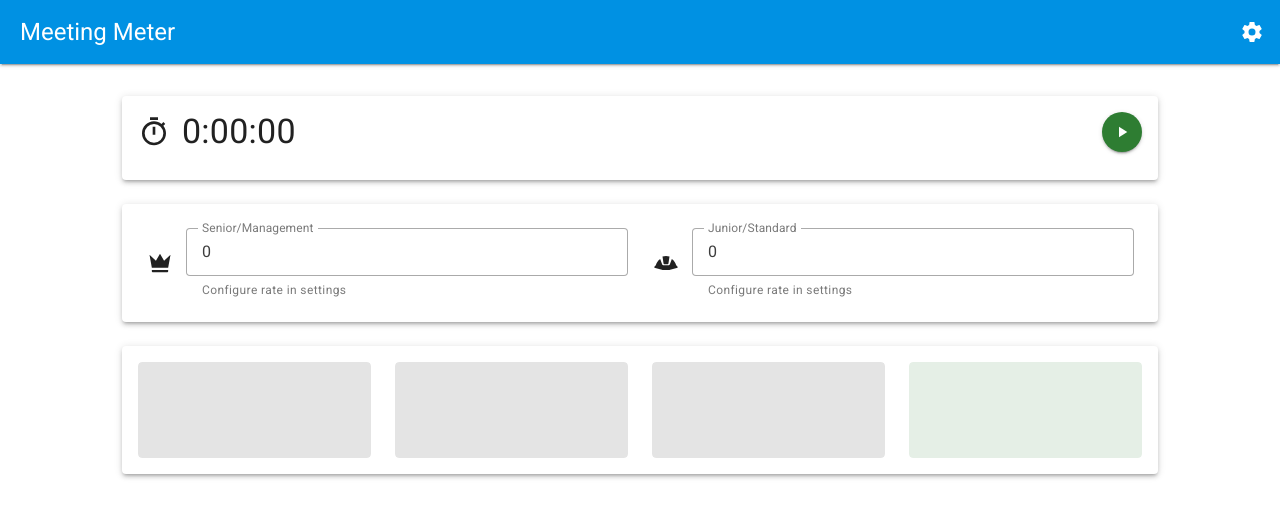
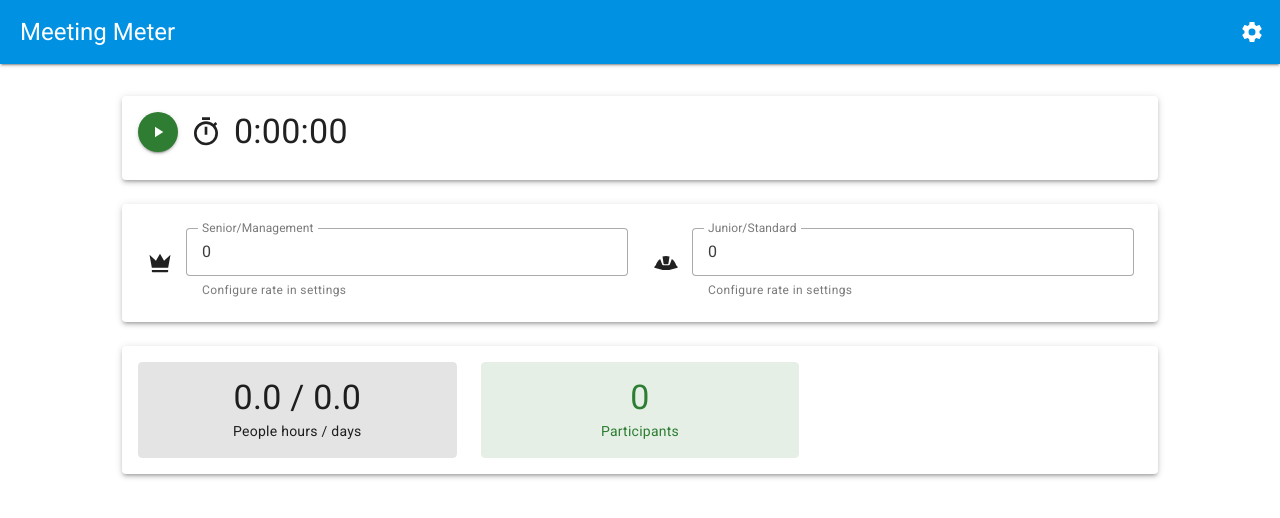
Before and after one commit to entorb/meeting-meter, a Vue app: page / in a window 1280 px wide. Shown: the top 518 px of the page. Built offline with nearby package versions, Linux system fonts and the light colour scheme.

Commit message:
Reorder HomePage and fix color issues

```diff
--- a/src/pages/HomePage.vue
+++ b/src/pages/HomePage.vue
@@ -30,6 +30,39 @@
                   <v-row align="center" justify="space-between" no-gutters>
                     <v-col cols="auto">
                       <div class="d-flex align-center">
+                        <!-- Timer Controls -->
+                        <div class="mr-3 d-flex align-center">
+                          <v-btn
+                            v-if="!meetingData.startTime"
+                            :color="COLORS.SUCCESS"
+                            size="small"
+                            variant="elevated"
+                            @click="startTimer"
+                            :icon="customIcons['play']"
+                            rounded="xl"
+                            data-cy="start-timer-btn"
+                          />
+                          <v-btn
+                            v-else-if="meetingData.isRunning"
+                            :color="COLORS.WARNING"
+                            size="small"
+                            variant="elevated"
+                            @click="pauseTimer"
+                            :icon="customIcons['pause']"
+                            rounded="xl"
+                            data-cy="pause-timer-btn"
+                          />
+                          <v-btn
+                            v-else
+                            :color="COLORS.ERROR"
+                            size="small"
+                            variant="elevated"
+                            @click="stopTimer"
+                            :icon="customIcons['stop']"
+                            rounded="xl"
+                            data-cy="stop-timer-btn"
+                          />
+                        </div>
                         <v-icon size="32" class="mr-3">{{ customIcons['timer-outline'] }}</v-icon>
                         <div class="text-h4 font-weight-medium" data-cy="timer-display">
                           {{ formatDuration(meetingData.duration) }}
@@ -69,44 +102,6 @@
                             </template>
                           </v-text-field>
                         </div>
-                      </div>
-                    </v-col>
-                    <v-col cols="auto">
-                      <!-- Timer Controls at far right -->
-                      <div>
-                        <!-- Play Button - shown when timer hasn't started -->
-                        <v-btn
-                          v-if="!meetingData.startTime"
-                          :color="COLORS.SUCCESS"
-                          size="small"
-                          variant="elevated"
-                          @click="startTimer"
-                          :icon="customIcons['play']"
-                          rounded="xl"
-                          data-cy="start-timer-btn"
-                        />
-                        <!-- Pause Button - shown when timer is running -->
-                        <v-btn
-                          v-else-if="meetingData.isRunning"
-                          :color="COLORS.WARNING"
-                          size="small"
-                          variant="elevated"
-                          @click="pauseTimer"
-                          :icon="customIcons['pause']"
-                          rounded="xl"
-                          data-cy="pause-timer-btn"
-                        />
-                        <!-- Stop Button - shown when timer is paused -->
-                        <v-btn
-                          v-else
-                          :color="COLORS.ERROR"
-                          size="small"
-                          variant="elevated"
-                          @click="stopTimer"
-                          :icon="customIcons['stop']"
-                          rounded="xl"
-                          data-cy="stop-timer-btn"
-                        />
                       </div>
                     </v-col>
                   </v-row>
@@ -171,11 +166,29 @@
             <v-card elevation="3">
               <v-card-text>
                 <v-row>
-                  <!-- Duration Hours -->
-                  <v-col cols="6" md="3">
+                  <!-- People Hours / People Days -->
+                  <v-col cols="12" md="4">
+                    <!-- :color="COLORS.SECONDARY" -->
                     <v-card
                       variant="tonal"
-                      :color="COLORS.SECONDARY"
+                      class="text-center pa-4 cursor-pointer"
+                      @click="navigateToConfig"
+                    >
+                      <div class="text-h4 font-weight-medium">
+                        {{ calculations.peopleHours.toFixed(1) }} /
+                        {{ calculations.peopleDays.toFixed(1) }}
+                      </div>
+                      <div class="text-body-2 mt-1">People hours / days</div>
+                    </v-card>
+                  </v-col>
+
+                  <!-- Duration Hours and Cost -->
+                  <!-- :color="COLORS.SECONDARY" -->
+                  <v-col cols="12" md="4">
+                    <v-card
+                      variant="tonal"
+                      :color="getEfficiencyColor()"
+                      @click="navigateToConfig"
                       class="text-center pa-4"
                       data-cy="total-participants"
                     >
@@ -186,75 +199,29 @@
                           0
                         "
                       >
-                        <div class="text-h4 font-weight-medium text-white">
+                        <div class="text-h4 font-weight-medium">
                           {{
                             formatCurrency(
                               config.group1HourlyRate * meetingData.group1Participants +
                                 config.group2HourlyRate * meetingData.group2Participants,
                             )
                           }}/h
+
+                          <span v-if="calculations.totalCost > 0">
+                            = {{ formatCurrency(calculations.totalCost) }}
+                          </span>
                         </div>
-                        <div class="text-body-2 text-white mt-1">
+                        <div class="text-body-2 mt-1">
                           {{ meetingData.group1Participants + meetingData.group2Participants }}
                           Participants
                         </div>
                       </div>
                       <div v-else>
-                        <div class="text-h4 font-weight-medium text-white">
+                        <div class="text-h4 font-weight-medium">
                           {{ meetingData.group1Participants + meetingData.group2Participants }}
                         </div>
-                        <div class="text-body-2 text-white mt-1">Participants</div>
+                        <div class="text-body-2 mt-1">Participants</div>
                       </div>
-                    </v-card>
-                  </v-col>
-
-                  <!-- People Hours / People Days -->
-                  <v-col cols="6" md="3">
-                    <v-card
-                      variant="tonal"
-                      :color="COLORS.SECONDARY"
-                      class="text-center pa-4 cursor-pointer"
-                      @click="navigateToConfig"
-                    >
-                      <div class="text-h4 font-weight-medium text-white">
-                        {{ calculations.peopleHours.toFixed(1) }} /
-                        {{ calculations.peopleDays.toFixed(1) }}
-                      </div>
-                      <div class="text-body-2 text-white mt-1">People hours / days</div>
-                    </v-card>
-                  </v-col>
-
-                  <!-- Total Cost -->
-                  <v-col cols="6" md="3">
-                    <v-card
-                      variant="tonal"
-                      :color="COLORS.SECONDARY"
-                      class="text-center pa-4 cursor-pointer"
-                      @click="navigateToConfig"
-                      data-cy="total-cost"
-                    >
-                      <div class="text-h4 font-weight-medium text-white">
-                        <span v-if="calculations.totalCost > 0">
-                          {{ formatCurrency(calculations.totalCost) }}
-                        </span>
-                        <span v-else class="text-body-1">Configure rates</span>
-                      </div>
-                      <div class="text-body-2 text-white mt-1">Total Cost</div>
-                    </v-card>
-                  </v-col>
-
-                  <!-- Meeting Efficiency Indicator -->
-                  <v-col cols="6" md="3">
-                    <v-card
-                      variant="tonal"
-                      :color="getEfficiencyColor()"
-                      class="text-center pa-4"
-                      data-cy="efficiency-indicator"
-                    >
-                      <div class="text-h4 font-weight-medium text-white">
-                        {{ getEfficiencyText() }}
-                      </div>
-                      <div class="text-body-2 text-white mt-1">Efficiency</div>
                     </v-card>
                   </v-col>
                 </v-row>
@@ -381,22 +348,22 @@ function getEfficiencyColor(): string {
   return COLORS.ERROR // Red - potentially inefficient
 }
 
-function getEfficiencyText(): string {
-  const durationMinutes = meetingData.value.duration / (1000 * 60)
-  const totalParticipants = calculations.value.totalParticipants
+// function getEfficiencyText(): string {
+//   const durationMinutes = meetingData.value.duration / (1000 * 60)
+//   const totalParticipants = calculations.value.totalParticipants
 
-  if (
-    durationMinutes <= EFFICIENCY_THRESHOLDS.OPTIMAL_DURATION_MINUTES &&
-    totalParticipants <= EFFICIENCY_THRESHOLDS.OPTIMAL_PARTICIPANT_COUNT
-  ) {
-    return '✓'
-  }
-  if (
-    durationMinutes <= EFFICIENCY_THRESHOLDS.ACCEPTABLE_DURATION_MINUTES &&
-    totalParticipants <= EFFICIENCY_THRESHOLDS.ACCEPTABLE_PARTICIPANT_COUNT
-  ) {
-    return '⚠'
-  }
-  return '⚠'
-}
+//   if (
+//     durationMinutes <= EFFICIENCY_THRESHOLDS.OPTIMAL_DURATION_MINUTES &&
+//     totalParticipants <= EFFICIENCY_THRESHOLDS.OPTIMAL_PARTICIPANT_COUNT
+//   ) {
+//     return '✓'
+//   }
+//   if (
+//     durationMinutes <= EFFICIENCY_THRESHOLDS.ACCEPTABLE_DURATION_MINUTES &&
+//     totalParticipants <= EFFICIENCY_THRESHOLDS.ACCEPTABLE_PARTICIPANT_COUNT
+//   ) {
+//     return '⚠'
+//   }
+//   return '⚠'
+// }
 </script>
```
